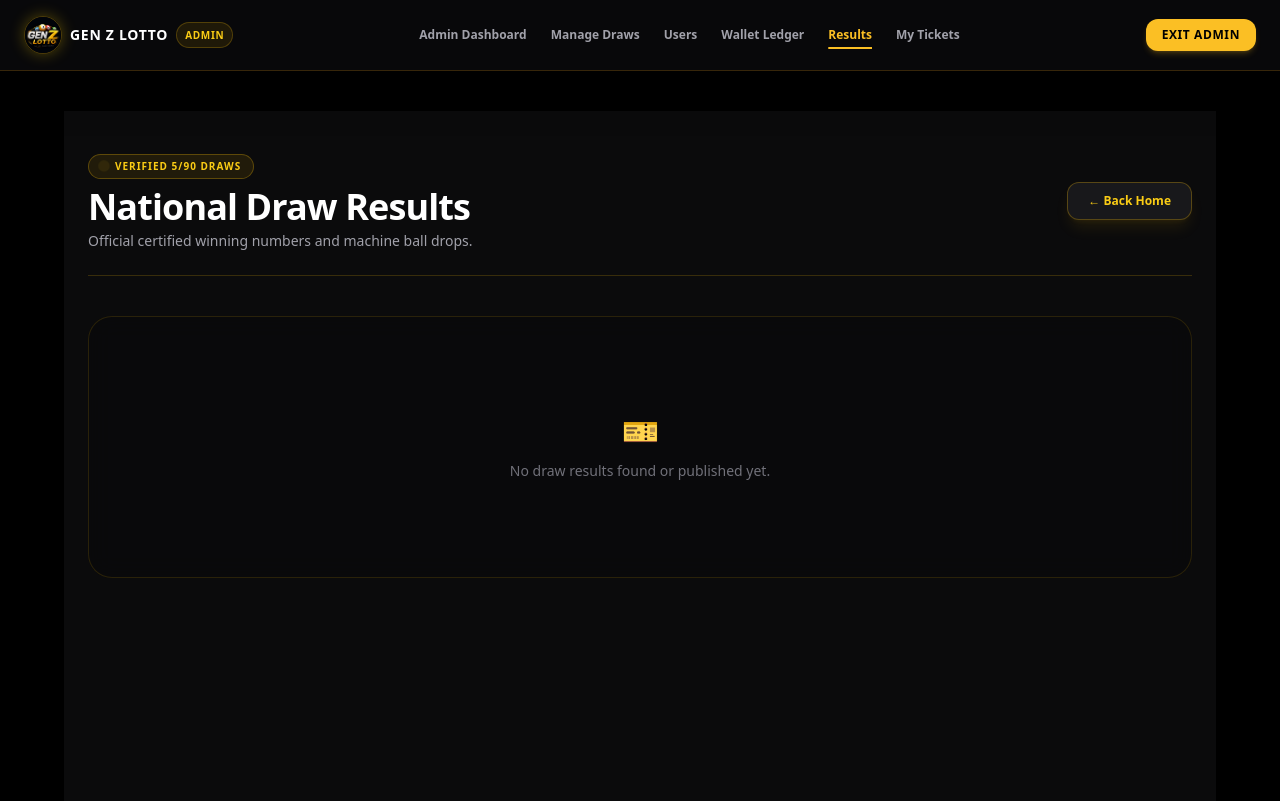
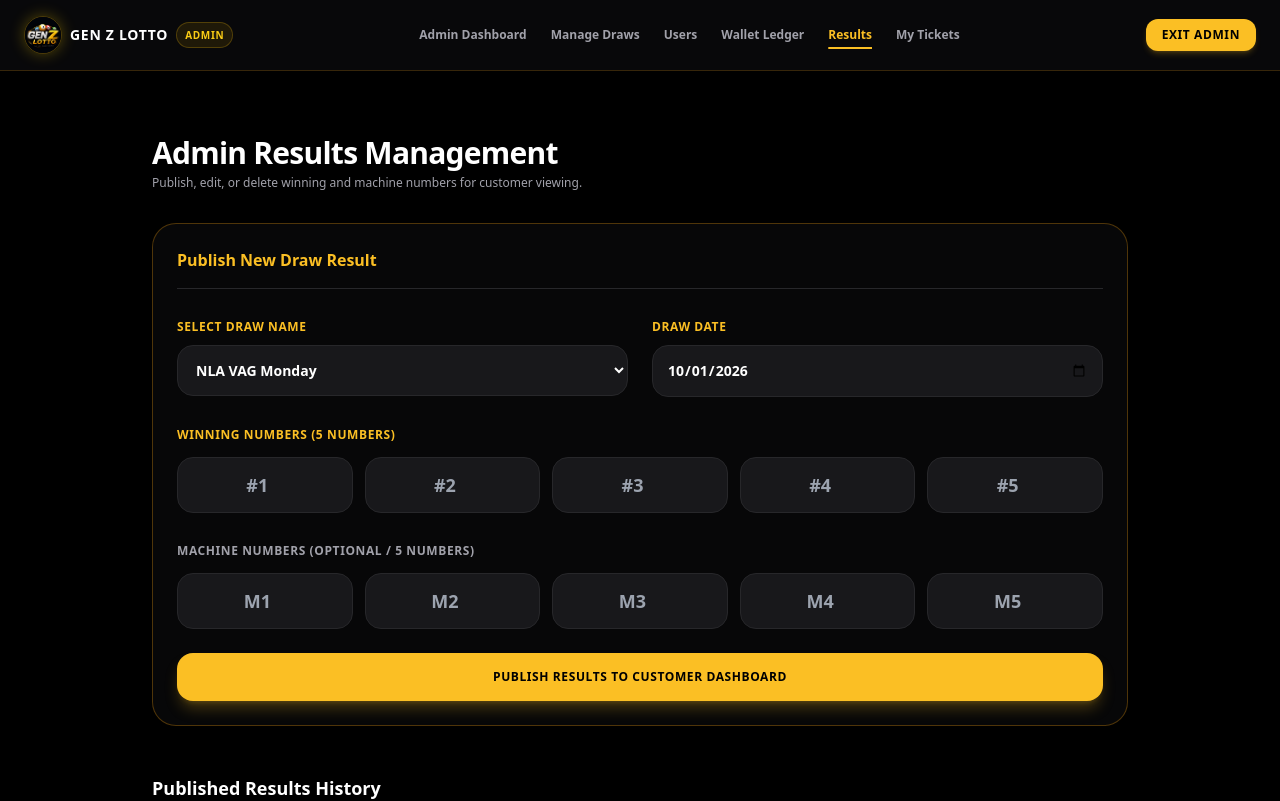
Before and after one commit to Kelvin548/gen-z-lotto, a Next.js app: page /admin/results in a window 1280 px wide. Shown: the top 801 px of the page. Built offline with nearby package versions, Linux system fonts and the light colour scheme.

Commit message:
style: upgrade public results page and sync admin results

```diff
--- a/src/app/admin/results/page.tsx
+++ b/src/app/admin/results/page.tsx
@@ -1,140 +1,246 @@
-// src/app/results/page.tsx
+// src/app/admin/results/page.tsx
 'use client';
 
-import React, { useState, useEffect } from 'react';
-import Link from 'next/link';
+import { useState, useEffect } from 'react';
 
-export default function PublicResultsPage() {
-  const [results, setResults] = useState<any[]>([]);
-  const [searchTerm, setSearchTerm] = useState('');
+const drawsList = [
+  'NLA VAG Monday', 'Moon Rush Monday', 'Monday Special',
+  'NLA VAG Tuesday', 'Moon Rush Tuesday', 'Lucky Tuesday',
+  'NLA VAG Wednesday', 'Moon Rush Wednesday', 'Midweek',
+  'NLA VAG Thursday', 'Moon Rush Thursday', 'Fortune Thursday',
+  'NLA VAG Friday', 'Moon Rush Friday', 'Friday Bonanza',
+  'NLA VAG Saturday', 'Moon Rush Saturday', 'National', 'Aseda Sunday'
+];
+
+export default function AdminResultsPage() {
+  const [selectedDraw, setSelectedDraw] = useState(drawsList[0]);
+  const [drawDate, setDrawDate] = useState(new Date().toISOString().split('T')[0]);
+  const [winningNumbers, setWinningNumbers] = useState<string[]>(['', '', '', '', '']);
+  const [machineNumbers, setMachineNumbers] = useState<string[]>(['', '', '', '', '']);
+  const [publishedResults, setPublishedResults] = useState<any[]>([]);
+  const [editingId, setEditingId] = useState<string | null>(null);
 
   useEffect(() => {
     const saved = localStorage.getItem('admin_published_results');
     if (saved) {
-      try {
-        const parsed = JSON.parse(saved);
-        setResults(Array.isArray(parsed) ? parsed : []);
-      } catch (e) {
-        console.error(e);
-      }
+      setPublishedResults(JSON.parse(saved));
     }
   }, []);
 
-  const filteredResults = results.filter((res) =>
-    res.drawName?.toLowerCase().includes(searchTerm.toLowerCase()) ||
-    res.date?.includes(searchTerm)
+  const saveAndSync = (updated: any[]) => {
+    setPublishedResults(updated);
+    localStorage.setItem('admin_published_results', JSON.stringify(updated));
+  };
+
+  const handleWinNumChange = (index: number, val: string) => {
+    const updated = [...winningNumbers];
+    updated[index] = val;
+    setWinningNumbers(updated);
+  };
+
+  const handleMachNumChange = (index: number, val: string) => {
+    const updated = [...machineNumbers];
+    updated[index] = val;
+    setMachineNumbers(updated);
+  };
+
+  const handlePublish = (e: React.FormEvent) => {
+    e.preventDefault();
+    if (winningNumbers.some(num => !num)) {
+      alert('Please fill in all 5 winning numbers.');
+      return;
+    }
+
+    const formattedWinning = winningNumbers.map(n => n.padStart(2, '0'));
+    const formattedMachine = machineNumbers.map(n => n ? n.padStart(2, '0') : '--');
+
+    let updatedList;
+    if (editingId) {
+      // Edit existing result
+      updatedList = publishedResults.map(res =>
+        res.id === editingId
+          ? { ...res, drawName: selectedDraw, date: drawDate, winningNumbers: formattedWinning, machineNumbers: formattedMachine }
+          : res
       );
+      alert(`Winning numbers successfully updated for ${selectedDraw}!`);
+      setEditingId(null);
+    } else {
+      // Create new result
+      const newResult = {
+        id: `RES-${Date.now()}`,
+        drawName: selectedDraw,
+        date: drawDate,
+        winningNumbers: formattedWinning,
+        machineNumbers: formattedMachine,
+      };
+      updatedList = [newResult, ...publishedResults];
+      alert(`Winning numbers successfully published for ${selectedDraw}!`);
+    }
+
+    saveAndSync(updatedList);
+    setWinningNumbers(['', '', '', '', '']);
+    setMachineNumbers(['', '', '', '', '']);
+  };
+
+  const handleEdit = (res: any) => {
+    setEditingId(res.id);
+    setSelectedDraw(res.drawName);
+    setDrawDate(res.date);
+    setWinningNumbers(res.winningNumbers);
+    setMachineNumbers(res.machineNumbers.map((m: string) => m === '--' ? '' : m));
+    window.scrollTo({ top: 0, behavior: 'smooth' });
+  };
+
+  const handleDelete = (id: string) => {
+    if (confirm('Are you sure you want to delete this result? It will be removed from the customer portal.')) {
+      const updated = publishedResults.filter(res => res.id !== id);
+      saveAndSync(updated);
+    }
+  };
 
   return (
-    <div className="min-h-screen bg-[#0b0b0c] text-zinc-100 flex flex-col px-6 py-10 max-w-6xl mx-auto w-full space-y-10 selection:bg-yellow-500 selection:text-black">
-
-      {/* Header Section */}
-      <div className="flex flex-col md:flex-row items-start md:items-center justify-between border-b border-yellow-500/20 pb-6 gap-4">
+    <div className="space-y-8 relative z-10 p-6 max-w-5xl mx-auto text-white">
       <div>
-          <div className="inline-flex items-center gap-2 px-3 py-1 rounded-full bg-yellow-500/10 border border-yellow-500/30 text-yellow-400 text-[10px] font-extrabold tracking-widest uppercase mb-2">
-            <span className="w-1.5 h-1.5 rounded-full bg-yellow-400 animate-ping"></span>
-            Verified 5/90 Draws
-          </div>
-          <h1 className="text-3xl md:text-4xl font-black tracking-tight text-white">National Draw Results</h1>
-          <p className="text-xs md:text-sm text-zinc-400 mt-1">Official certified winning numbers and machine ball drops.</p>
-        </div>
-        <Link
-          href="/"
-          className="text-xs font-bold px-5 py-2.5 rounded-xl bg-zinc-900 border border-yellow-500/30 text-yellow-400 hover:bg-yellow-500 hover:text-black transition-all duration-300 shadow-lg shadow-yellow-500/10"
-        >
-          ← Back Home
-        </Link>
+        <h2 className="text-3xl font-black tracking-tight mb-1">Admin Results Management</h2>
+        <p className="text-xs text-zinc-400">Publish, edit, or delete winning and machine numbers for customer viewing.</p>
       </div>
 
-      {/* Search & Filter Bar */}
-      {results.length > 0 && (
-        <div className="w-full">
+      <form onSubmit={handlePublish} className="bg-zinc-950/80 backdrop-blur-xl border border-amber-500/30 rounded-3xl p-6 shadow-2xl space-y-6">
+        <div className="flex items-center justify-between border-b border-zinc-800 pb-4">
+          <h3 className="text-base font-bold text-amber-400">
+            {editingId ? 'Edit Published Result' : 'Publish New Draw Result'}
+          </h3>
+          {editingId && (
+            <button
+              type="button"
+              onClick={() => {
+                setEditingId(null);
+                setWinningNumbers(['', '', '', '', '']);
+                setMachineNumbers(['', '', '', '', '']);
+              }}
+              className="text-xs text-zinc-400 hover:text-white cursor-pointer"
+            >
+              Cancel Edit
+            </button>
+          )}
+        </div>
+
+        <div className="grid grid-cols-1 md:grid-cols-2 gap-6">
+          <div className="space-y-2">
+            <label className="text-xs font-bold uppercase tracking-wider text-amber-400">Select Draw Name</label>
+            <select
+              value={selectedDraw}
+              onChange={(e) => setSelectedDraw(e.target.value)}
+              className="w-full rounded-2xl bg-zinc-900 border border-zinc-800 p-3.5 text-sm font-semibold text-white focus:outline-none focus:border-amber-400 cursor-pointer"
+            >
+              {drawsList.map((draw) => (
+                <option key={draw} value={draw}>{draw}</option>
+              ))}
+            </select>
+          </div>
+
+          <div className="space-y-2">
+            <label className="text-xs font-bold uppercase tracking-wider text-amber-400">Draw Date</label>
             <input
-            type="text"
-            placeholder="Search by draw name (e.g., VAG, Monday) or date..."
-            value={searchTerm}
-            onChange={(e) => setSearchTerm(e.target.value)}
-            className="w-full px-5 py-3.5 rounded-2xl bg-zinc-950/80 border border-yellow-500/20 text-sm text-white placeholder-zinc-500 focus:outline-none focus:border-yellow-400 transition shadow-inner"
+              type="date"
+              value={drawDate}
+              onChange={(e) => setDrawDate(e.target.value)}
+              className="w-full rounded-2xl bg-zinc-900 border border-zinc-800 p-3.5 text-sm font-semibold text-white focus:outline-none focus:border-amber-400"
             />
           </div>
-      )}
-
-      {/* Results List */}
-      <div className="space-y-6">
-        {filteredResults.length === 0 ? (
-          <div className="text-center py-24 bg-zinc-950/50 border border-yellow-500/15 rounded-3xl text-zinc-500 text-sm space-y-3 backdrop-blur-md">
-            <div className="text-3xl">🎫</div>
-            <p>No draw results found or published yet.</p>
-          </div>
-        ) : (
-          filteredResults.map((res, index) => (
-            <div
-              key={res.id || index}
-              className="p-6 md:p-8 rounded-3xl bg-zinc-950/90 border border-yellow-500/25 hover:border-yellow-500/50 transition-all duration-300 shadow-xl shadow-black/60 relative overflow-hidden group space-y-6"
-            >
-              {/* Subtle Ambient Glow on Hover */}
-              <div className="absolute -right-20 -top-20 w-48 h-48 bg-yellow-500/5 rounded-full blur-3xl pointer-events-none group-hover:bg-yellow-500/10 transition" />
-
-              {/* Card Top Row */}
-              <div className="flex flex-col sm:flex-row sm:items-center justify-between gap-2 border-b border-zinc-900 pb-4">
-                <div className="flex items-center gap-3">
-                  <div className="w-10 h-10 rounded-xl bg-yellow-500/10 border border-yellow-500/30 flex items-center justify-center text-yellow-400 font-black text-xs">
-                    590
-                  </div>
-                  <div>
-                    <h2 className="font-black text-white text-lg tracking-wide">{res.drawName}</h2>
-                    <span className="text-xs text-zinc-400 font-medium">Draw Date: {res.date}</span>
-                  </div>
-                </div>
-                <span className="self-start sm:self-auto text-[10px] px-3 py-1 rounded-full bg-gradient-to-r from-amber-400 to-yellow-500 text-black font-black uppercase tracking-wider shadow-md shadow-yellow-500/20">
-                  Official Result
-                </span>
         </div>
 
-              {/* Winning Numbers Section */}
         <div className="space-y-3">
-                <div className="flex items-center justify-between">
-                  <span className="text-[11px] font-extrabold text-yellow-400 uppercase tracking-widest flex items-center gap-1.5">
-                    <span>⚡</span> Winning Numbers (Winning)
-                  </span>
-                </div>
-                <div className="flex flex-wrap gap-3">
-                  {res.winningNumbers?.map((num: string, idx: number) => (
-                    <div
+          <label className="text-xs font-bold uppercase tracking-wider text-amber-400">Winning Numbers (5 Numbers)</label>
+          <div className="grid grid-cols-5 gap-3">
+            {winningNumbers.map((num, idx) => (
+              <input
                 key={idx}
-                      className="w-12 h-12 md:w-14 md:h-14 rounded-2xl bg-gradient-to-br from-amber-200 via-yellow-400 to-amber-600 text-black font-black flex items-center justify-center text-base md:text-lg shadow-lg shadow-amber-500/30 border border-yellow-200 transform hover:scale-105 transition"
-                    >
-                      {num}
-                    </div>
+                type="number"
+                min="1"
+                max="90"
+                placeholder={`#${idx + 1}`}
+                value={num}
+                onChange={(e) => handleWinNumChange(idx, e.target.value)}
+                className="h-14 rounded-2xl bg-zinc-900 border border-zinc-800 text-center text-lg font-black text-amber-400 focus:outline-none focus:border-amber-400"
+                required
+              />
             ))}
           </div>
         </div>
 
-              {/* Machine Numbers Section */}
-              {res.machineNumbers && res.machineNumbers.some((m: string) => m && m !== '--') && (
-                <div className="space-y-3 pt-4 border-t border-zinc-900/80">
-                  <div className="flex items-center justify-between">
-                    <span className="text-[11px] font-bold text-zinc-400 uppercase tracking-widest flex items-center gap-1.5">
-                      <span>⚙️</span> Machine Numbers
-                    </span>
-                  </div>
-                  <div className="flex flex-wrap gap-2.5">
-                    {res.machineNumbers.map((m: string, idx: number) => (
-                      <div
+        <div className="space-y-3">
+          <label className="text-xs font-bold uppercase tracking-wider text-zinc-400">Machine Numbers (Optional / 5 Numbers)</label>
+          <div className="grid grid-cols-5 gap-3">
+            {machineNumbers.map((num, idx) => (
+              <input
                 key={idx}
-                        className="w-10 h-10 md:w-11 md:h-11 rounded-xl bg-zinc-900 border border-zinc-800 text-zinc-300 font-bold text-xs md:text-sm flex items-center justify-center shadow-inner"
-                      >
-                        {m}
-                      </div>
+                type="number"
+                min="1"
+                max="90"
+                placeholder={`M${idx + 1}`}
+                value={num}
+                onChange={(e) => handleMachNumChange(idx, e.target.value)}
+                className="h-14 rounded-2xl bg-zinc-900 border border-zinc-800 text-center text-lg font-bold text-zinc-300 focus:outline-none focus:border-amber-400"
+              />
             ))}
           </div>
         </div>
-              )}
+
+        <button
+          type="init"
+          type-submit="true"
+          type="submit"
+          className="w-full py-4 rounded-2xl bg-amber-400 text-black font-black text-xs uppercase tracking-wider hover:bg-amber-300 transition shadow-lg shadow-amber-400/25 cursor-pointer"
+        >
+          {editingId ? 'Update Published Result' : 'Publish Results to Customer Dashboard'}
+        </button>
+      </form>
+
+      {/* Published Results Management History */}
+      <div className="space-y-4 pt-4">
+        <h3 className="text-lg font-black text-white">Published Results History</h3>
+        {publishedResults.length === 0 ? (
+          <div className="text-center py-10 bg-zinc-950/60 border border-zinc-800 rounded-3xl text-zinc-500 text-xs">
+            No results published yet.
+          </div>
+        ) : (
+          publishedResults.map((res) => (
+            <div key={res.id} className="bg-zinc-950/85 border border-zinc-800 rounded-3xl p-6 shadow-xl flex flex-col md:flex-row md:items-center justify-between gap-4">
+              <div className="space-y-2">
+                <div className="flex items-center gap-3">
+                  <span className="text-base font-black text-amber-400">{res.drawName}</span>
+                  <span className="text-xs text-zinc-400">({res.date})</span>
+                </div>
+                <div className="flex flex-wrap gap-2 text-xs">
+                  <span className="text-zinc-500 font-bold">Win:</span>
+                  {res.winningNumbers.map((n: string, i: number) => (
+                    <span key={i} className="px-2 py-0.5 rounded bg-amber-400/10 text-amber-400 border border-amber-400/20 font-bold">{n}</span>
+                  ))}
+                  <span className="text-zinc-500 font-bold ml-2">Mach:</span>
+                  {res.machineNumbers.map((m: string, i: number) => (
+                    <span key={i} className="px-2 py-0.5 rounded bg-zinc-900 text-zinc-300 border border-zinc-800">{m}</span>
+                  ))}
+                </div>
+              </div>
+              <div className="flex items-center gap-2 shrink-0">
+                <button
+                  onClick={() => handleEdit(res)}
+                  className="px-4 py-2 rounded-xl bg-amber-500/15 border border-amber-500/30 text-amber-400 text-xs font-bold hover:bg-amber-500/25 transition cursor-pointer"
+                >
+                  Edit
+                </button>
+                <button
+                  onClick={() => handleDelete(res.id)}
+                  className="px-4 py-2 rounded-xl bg-red-500/15 border border-red-500/30 text-red-400 text-xs font-bold hover:bg-red-500/25 transition cursor-pointer"
+                >
+                  Delete
+                </button>
+              </div>
             </div>
           ))
         )}
       </div>
-
     </div>
   );
 }
```
Lines whose indentation alone changed are shown as unchanged.
